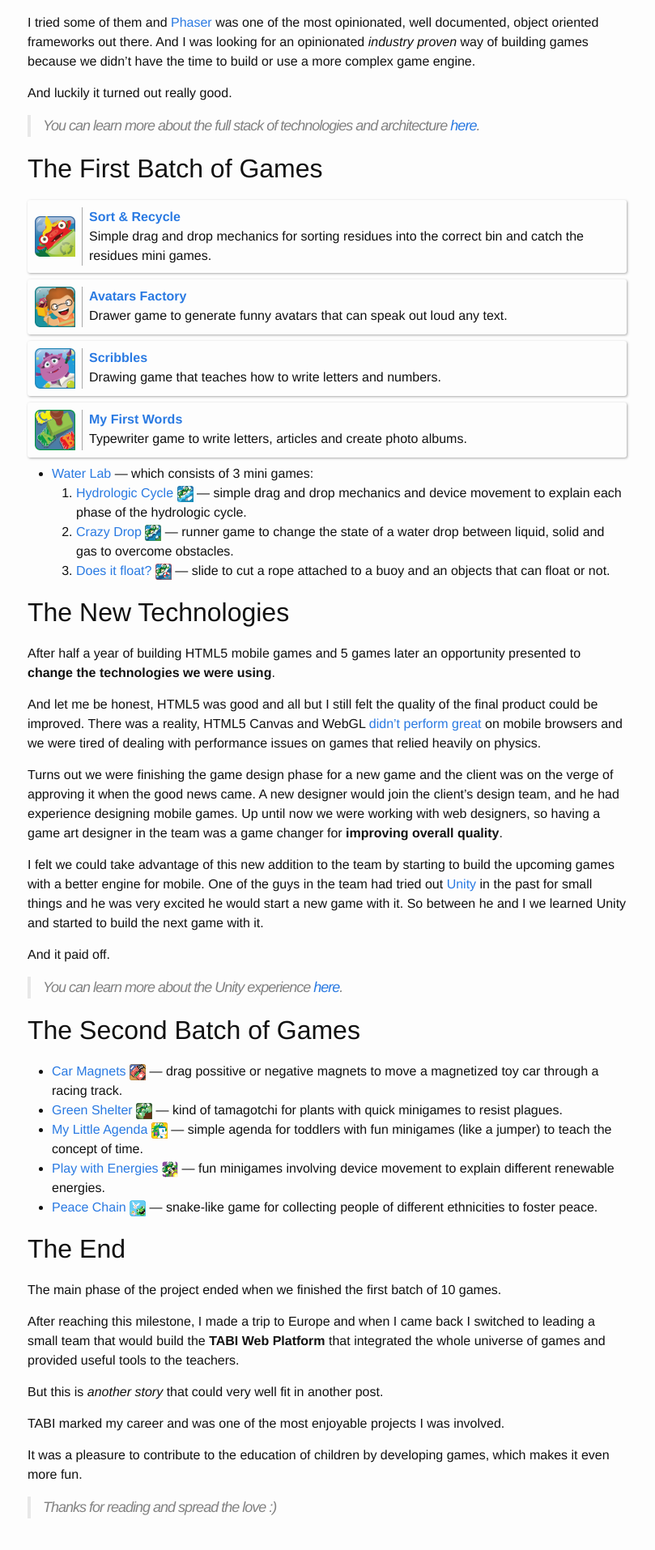
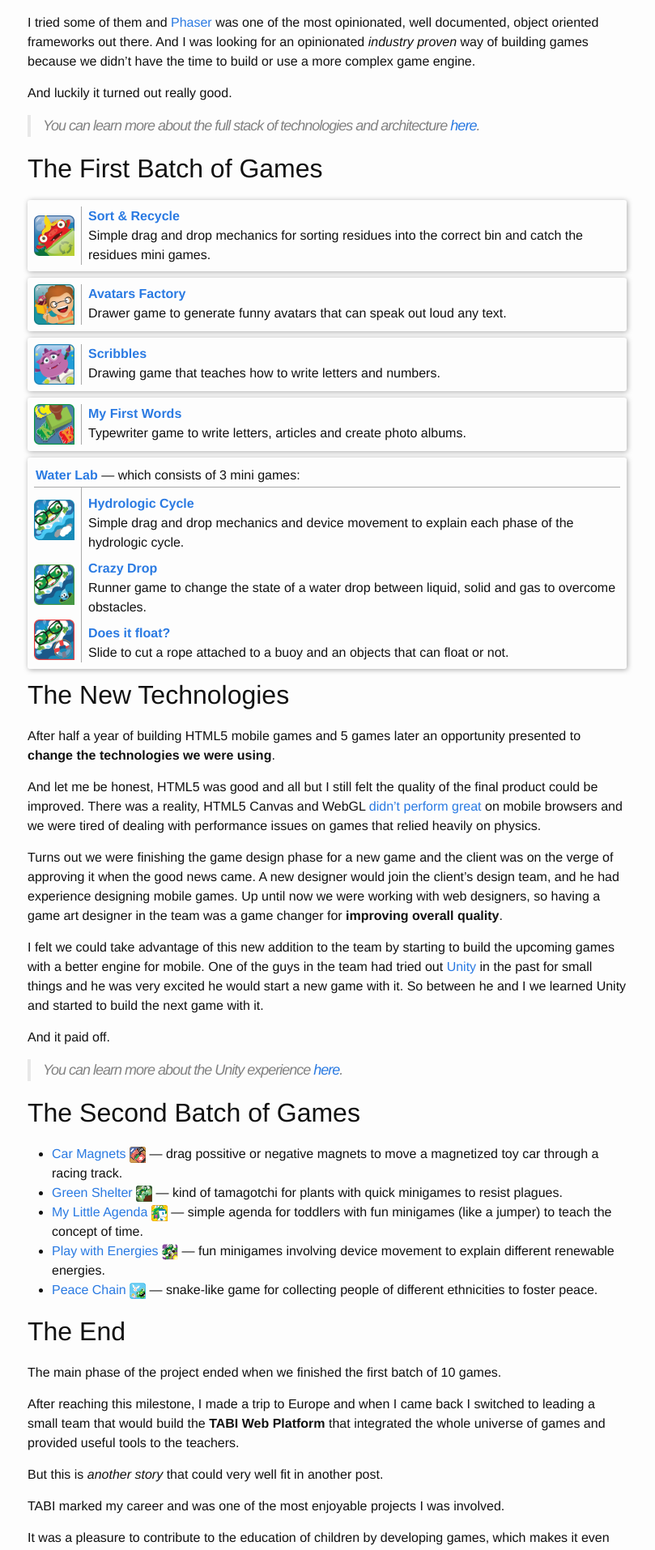
Before and after one commit to aaccurso/aaccurso.github.io, a Jekyll site: the page built from _posts/2017-02-18-tabisworld.markdown, in a window 1280 px wide. Shown: the part 2312-4226 px from the top of the page at 81% size, without its empty margins (236-1045 px from the left). Built offline with Jekyll 4.4.1, drawn with Linux system fonts in a browser that asks for light colours; nearby versions of some CDN libraries.

Commit message:
Implement card group for water lab

```diff
--- /dev/null
+++ b/_data/tabisworld/crazy-drop.yml
@@ -0,0 +1,4 @@
+name: Crazy Drop
+imagePath: /assets/tabisworld/game-icons/crazy-drop.png
+link: https://play.google.com/store/apps/details?id=com.eurocase.states_change
+description: Runner game to change the state of a water drop between liquid, solid and gas to overcome obstacles.
--- /dev/null
+++ b/_data/tabisworld/does-it-float.yml
@@ -0,0 +1,4 @@
+name: Does it float?
+imagePath: /assets/tabisworld/game-icons/does-it-float.png
+link: https://play.google.com/store/apps/details?id=com.eurocase.buoyancy
+description: Slide to cut a rope attached to a buoy and an objects that can float or not.
--- /dev/null
+++ b/_data/tabisworld/hydrologic-cycle.yml
@@ -0,0 +1,4 @@
+name: Hydrologic Cycle
+imagePath: /assets/tabisworld/game-icons/hydrologic-cycle.png
+link: https://play.google.com/store/apps/details?id=com.eurocase.hydrologic_cycle
+description: Simple drag and drop mechanics and device movement to explain each phase of the hydrologic cycle.
--- a/_posts/2017-02-18-tabisworld.markdown
+++ b/_posts/2017-02-18-tabisworld.markdown
@@ -68,10 +68,16 @@
 {% include card.html data=site.data.tabisworld.scribbles %}
 {% include card.html data=site.data.tabisworld.my-first-words %}
 
-* [Water Lab] — which consists of 3 mini games:
-  1. [Hydrologic Cycle] ![Hydrologic Cycle](/assets/tabisworld/game-icons/the-water-cycle.png){: .icon} — simple drag and drop mechanics and device movement to explain each phase of the hydrologic cycle.
-  2. [Crazy Drop] ![Crazy Drop](/assets/tabisworld/game-icons/crazy-drop.png){: .icon} — runner game to change the state of a water drop between liquid, solid and gas to overcome obstacles.
-  3. [Does it float?] ![Does it float?](/assets/tabisworld/game-icons/does-it-float.png){: .icon} — slide to cut a rope attached to a buoy and an objects that can float or not.
+<section class="google-play card-group">
+  <header class="card-group-header">
+    <a href="http://eurocase.com/tabi-apps-para-pequenios-cientificos">Water Lab</a> — which consists of 3 mini games:
+  </header>
+  <div class="card-group-body">
+    {% include card.html data=site.data.tabisworld.hydrologic-cycle %}
+    {% include card.html data=site.data.tabisworld.crazy-drop %}
+    {% include card.html data=site.data.tabisworld.does-it-float %}
+  </div>
+</section>
 
 ## The New Technologies
 
--- a/_sass/_card.scss
+++ b/_sass/_card.scss
@@ -4,10 +4,9 @@
 .card {
   display: flex;
   padding: $gutter;
-  border: 1px solid transparent;
   border-radius: 3px;
   margin-bottom: $gutter;
-  box-shadow: $border-color 1px 1px 3px;
+  box-shadow: $border-color 1px 1px 6px;
 
   .card-thumbnail {
     align-self: center;
@@ -29,3 +28,29 @@
     }
   }
 }
+
+.card-group {
+  padding: $gutter;
+  border-radius: 3px;
+  margin-bottom: $gutter;
+  box-shadow: $border-color 1px 1px 6px;
+
+  .card-group-header {
+    border-bottom: 1px solid $border-color;
+    padding: 2px;
+
+    a {
+      font-weight: bold;
+    }
+  }
+
+  .card {
+    box-shadow: none;
+    padding: 0;
+    margin-bottom: 0;
+
+    .card-body {
+      padding-top: $gutter;
+    }
+  }
+}
```
Also changed, not shown: assets/tabisworld/game-icons/hydrologic-cycle.png (renamed from assets/tabisworld/game-icons/the-water-cycle.png).
